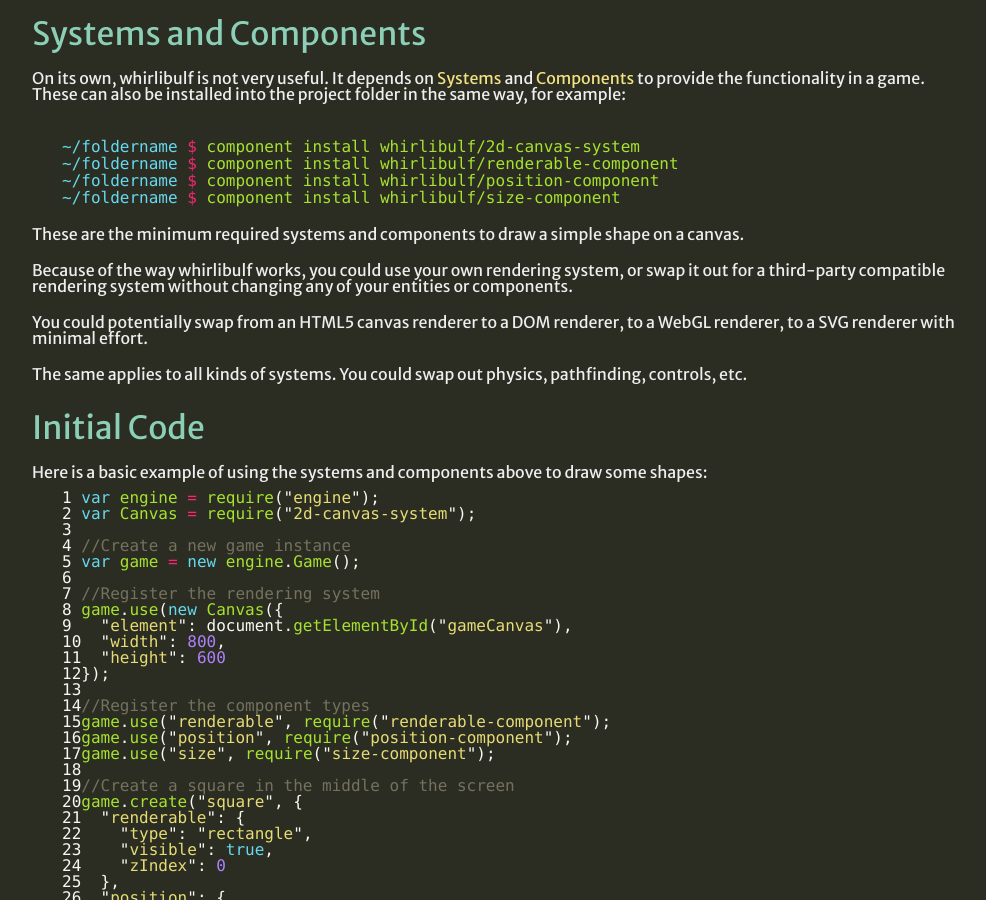
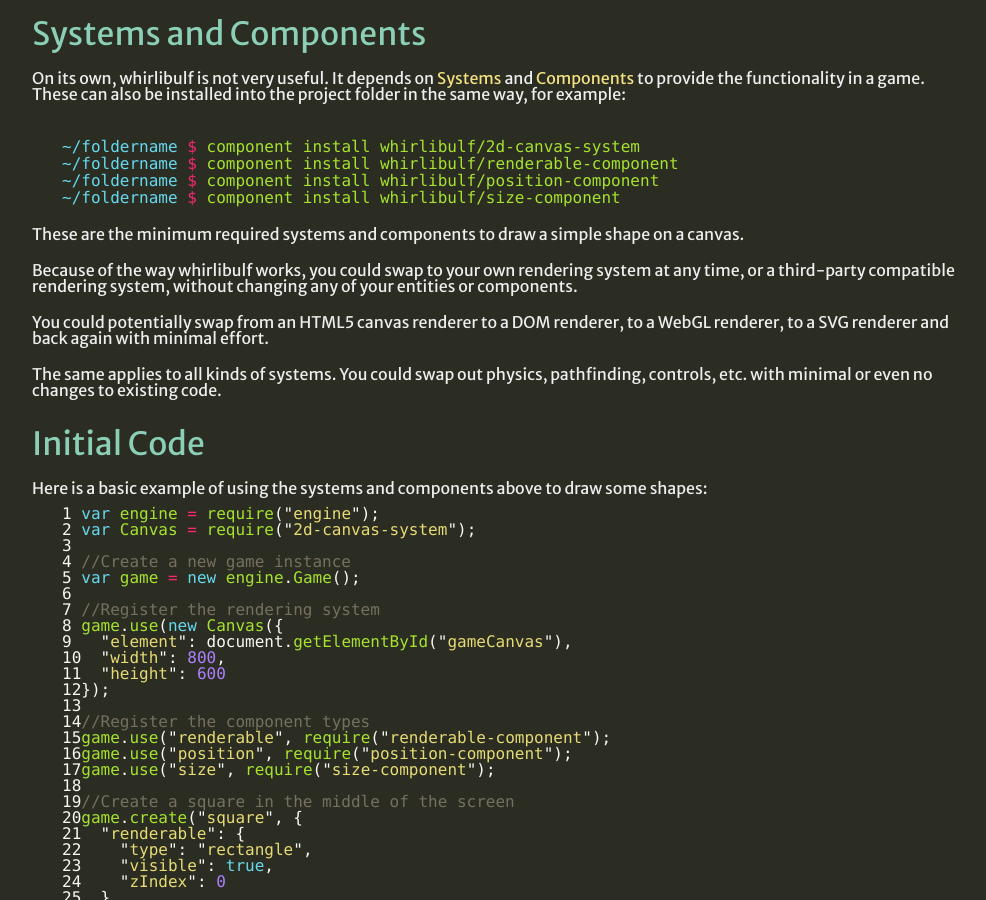
Before and after one commit to whirlibulf/engine, a Jekyll site: the page built from docs/basic-usage.md, in a window 1280 px wide and 900 px high, scrolled down 513 px. Shown: the whole window, without its empty margins (18-1004 px from the left). Built offline with Jekyll 4.4.1, drawn with Linux system fonts in a browser that asks for light colours; some web fonts are replaced.

Commit message:
Update docs

```diff
--- a/docs/basic-usage.md
+++ b/docs/basic-usage.md
@@ -64,17 +64,18 @@ These can also be installed into the project folder in the same way, for example
   <span class="command">component install whirlibulf/size-component</span>
 </span>
 
-These are the minimum required systems and components to draw a simple shape on a canvas.
+These are the minimum required systems and components to draw a simple shape on
+a canvas.
 
-Because of the way whirlibulf works, you could use your own rendering system, or
-swap it out for a third-party compatible rendering system without changing any
+Because of the way whirlibulf works, you could swap to your own rendering system
+at any time, or a third-party compatible rendering system, without changing any
 of your entities or components.
 
 You could potentially swap from an HTML5 canvas renderer to a DOM renderer, to a
-WebGL renderer, to a SVG renderer with minimal effort.
+WebGL renderer, to a SVG renderer and back again with minimal effort.
 
 The same applies to all kinds of systems. You could swap out physics, pathfinding,
-controls, etc.
+controls, etc. with minimal or even no changes to existing code.
 
 ## Initial Code
 
```
